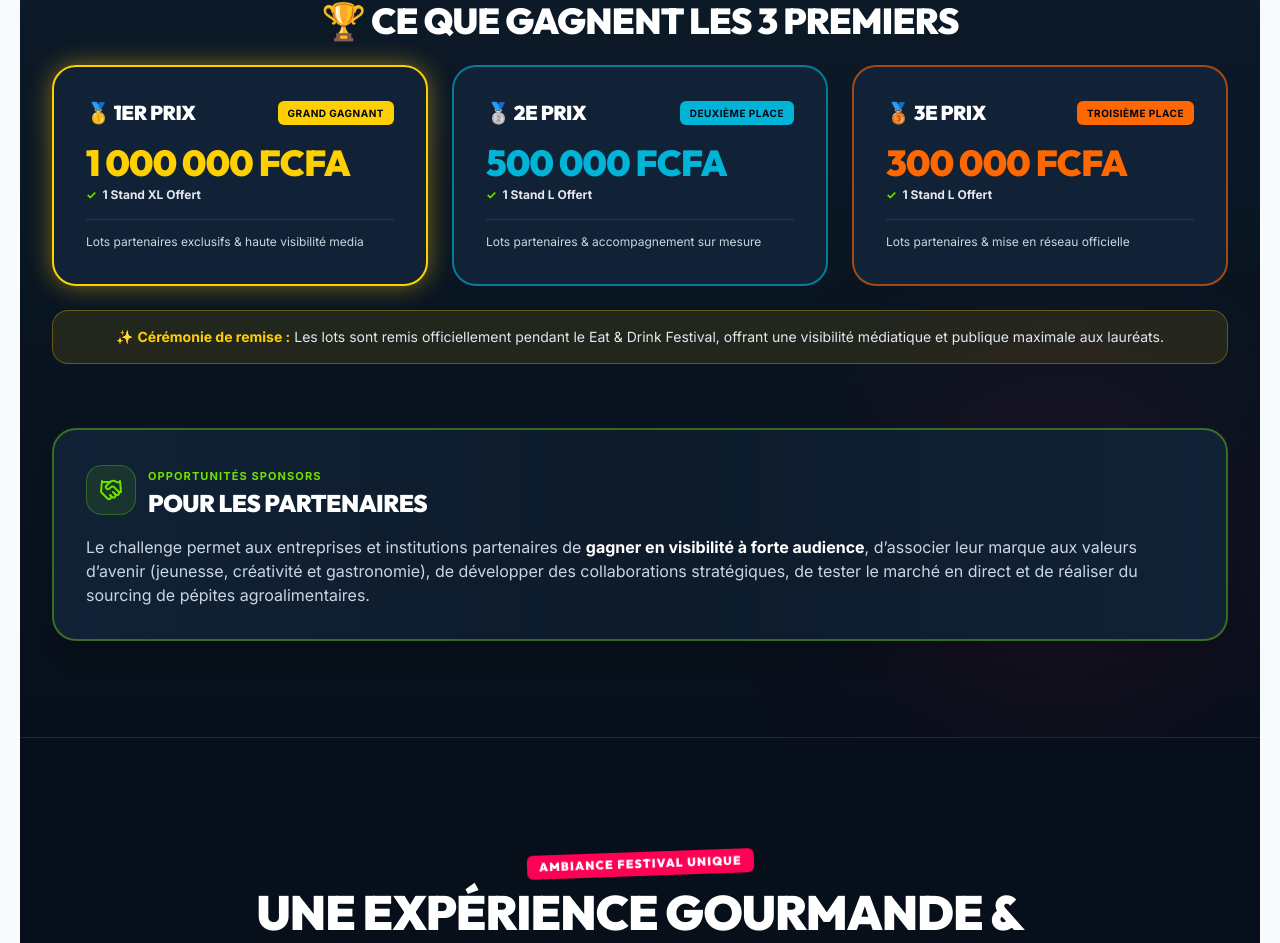
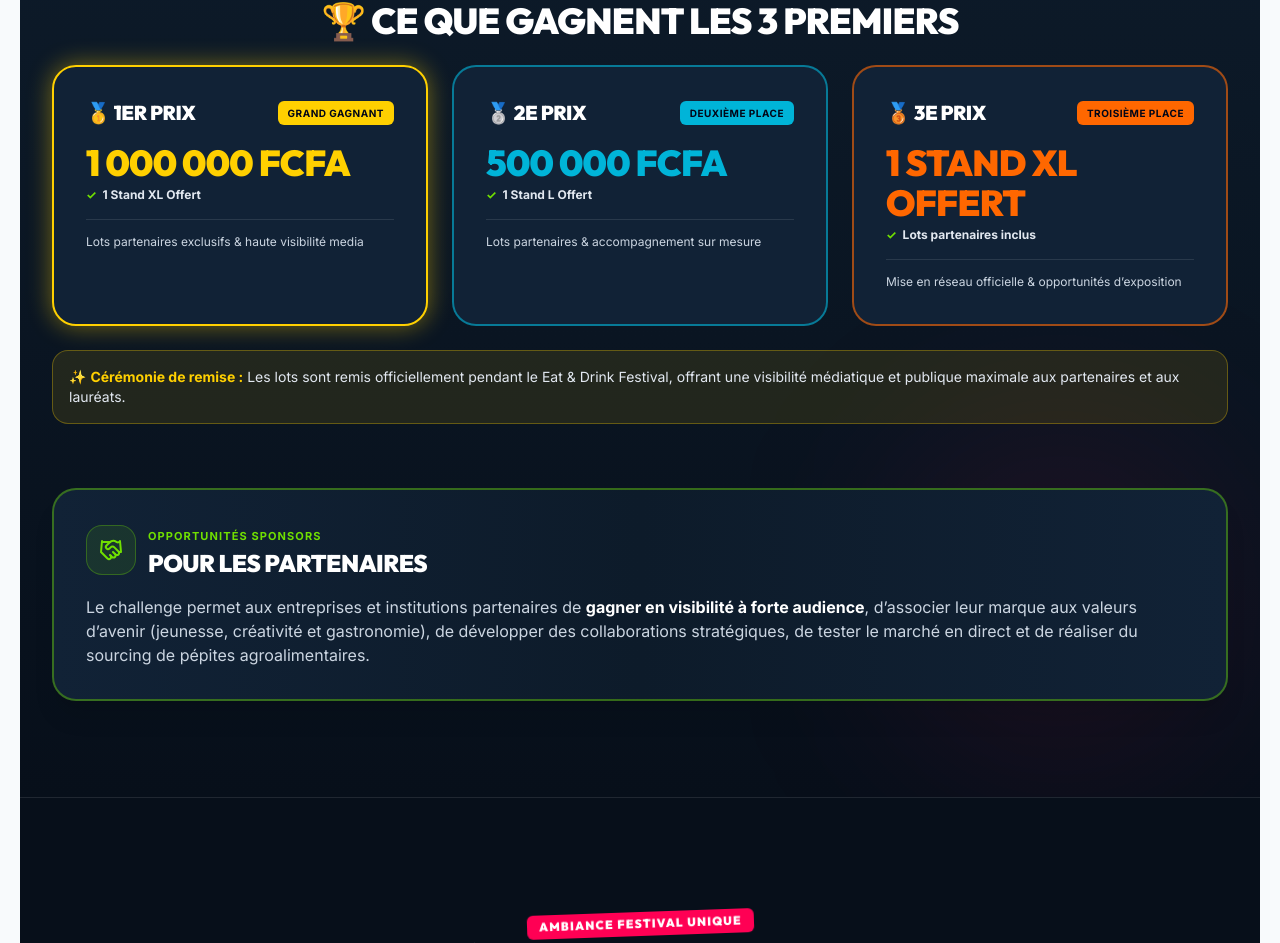
Before and after one commit to HARLCHRIS/eatandrinkpantone, a React (Vite) app: page / in a window 1280 px wide. Shown: the part 2491-3434 px from the top of the page. Built offline with nearby package versions, Linux system fonts and the light colour scheme; no server answers.

Commit message:
mise à jours des prix des candidat

```diff
--- a/src/components/StartupChallengeSummarySection.tsx
+++ b/src/components/StartupChallengeSummarySection.tsx
@@ -36,9 +36,9 @@ const PRIZES: PrizeItem[] = [
   {
     rank: '🥉 3e Prix',
     badge: 'TROISIÈME PLACE',
-    amount: '300 000 FCFA',
-    stand: '1 Stand L Offert',
-    details: 'Lots partenaires & mise en réseau officielle',
+    amount: '1 Stand XL Offert',
+    stand: 'Lots partenaires inclus',
+    details: 'Mise en réseau officielle & opportunités d’exposition',
     borderColor: 'border-brand-orange/60 hover:border-brand-orange',
     badgeBg: 'bg-brand-orange text-slate-950',
     textColor: 'text-brand-orange',
@@ -177,8 +177,8 @@ export const StartupChallengeSummarySection: React.FC = () => {
             ))}
           </div>
 
-          <div className="p-4 bg-brand-yellow/10 border border-brand-yellow/30 rounded-2xl text-center text-xs sm:text-sm text-slate-200">
-            ✨ <strong className="text-brand-yellow">Cérémonie de remise :</strong> Les lots sont remis officiellement pendant le Eat & Drink Festival, offrant une visibilité médiatique et publique maximale aux lauréats.
+          <div className="p-4 bg-brand-yellow/10 border border-brand-yellow/30 rounded-2xl text-left text-xs sm:text-sm text-slate-200">
+            ✨ <strong className="text-brand-yellow">Cérémonie de remise :</strong> Les lots sont remis officiellement pendant le Eat & Drink Festival, offrant une visibilité médiatique et publique maximale aux partenaires et aux lauréats.
           </div>
         </div>
 
```
